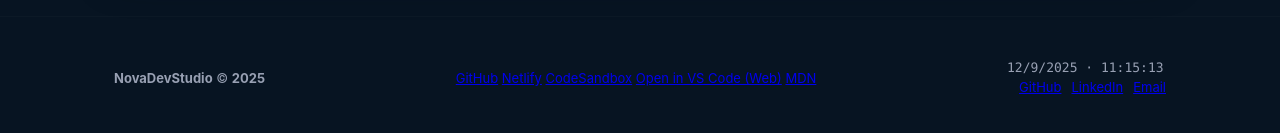
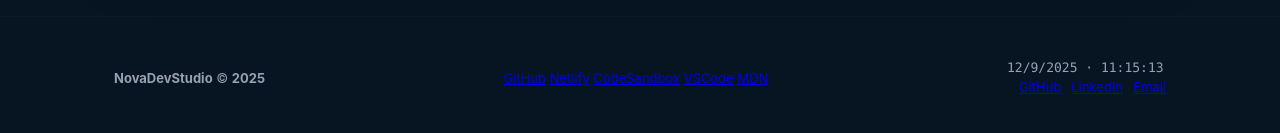
Before and after one commit to Dayday1987/novadev-suite, a plain HTML site: page index.html in a window 1280 px wide. Shown: the part 2958-3091 px from the top of the page. Drawn offline with Linux system fonts and the light colour scheme.

Commit message:
Update index.html

```diff
--- a/index.html
+++ b/index.html
@@ -233,8 +233,8 @@
         <a href="https://github.com/Dayday1987/novadev-suite" target="_blank" rel="noopener">GitHub</a>
         <a href="https://app.netlify.com" target="_blank" rel="noopener">Netlify</a>
         <a href="https://codesandbox.io" target="_blank" rel="noopener">CodeSandbox</a>
-        <a href="<!-- Replace old VS Code link with this -->
-<a href="https://vscode.dev/github/Dayday1987/novadev-suite" target="_blank" rel="noopener">Open in VS Code (Web)</a>
+        <!-- Replace old VS Code link with this -->
+<a href="https://vscode.dev/github/Dayday1987/novadev-suite" target="_blank" rel="noopener">VSCode</a>
         <a href="https://developer.mozilla.org" target="_blank" rel="noopener">MDN</a>
       </div>
 
```
